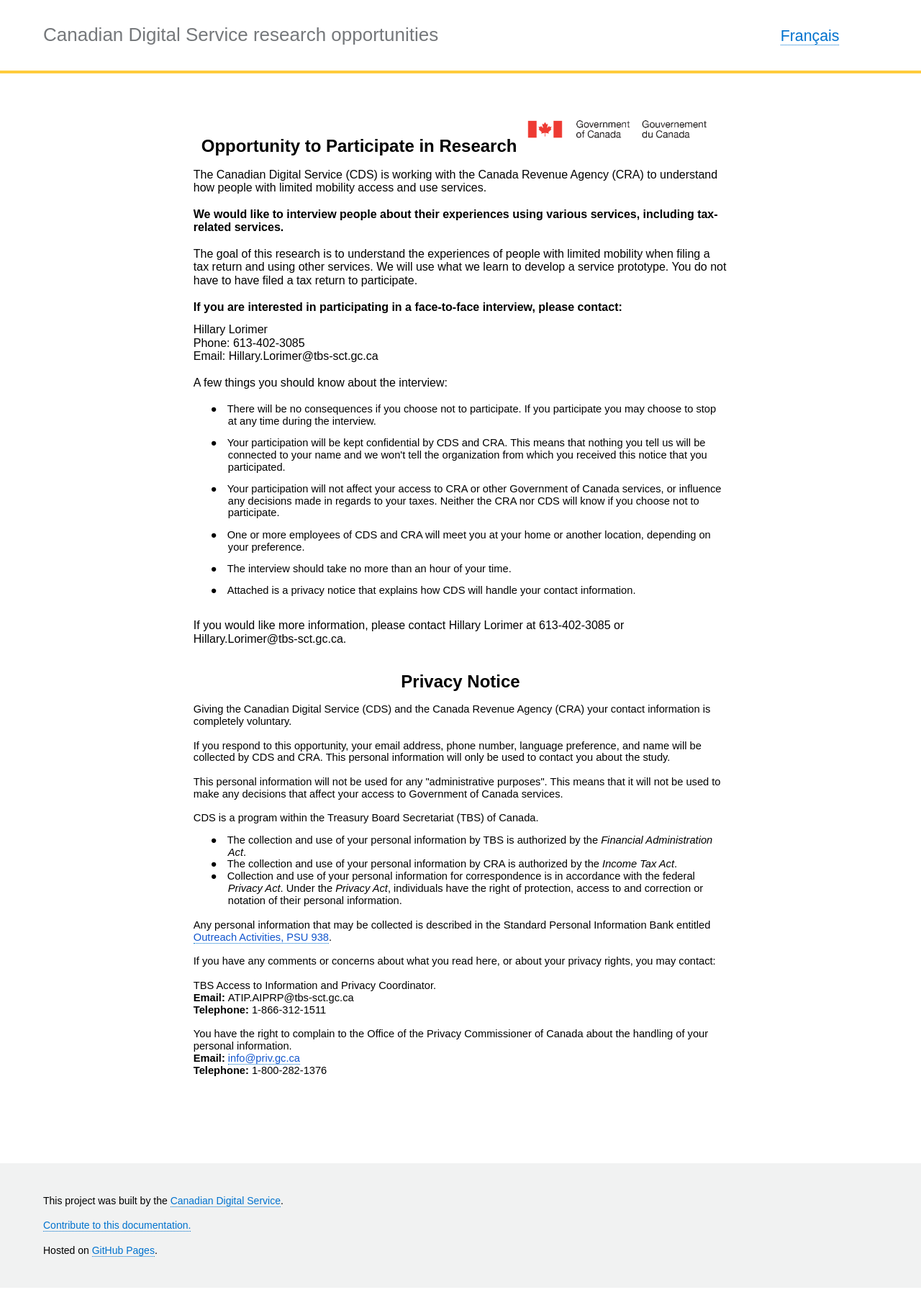
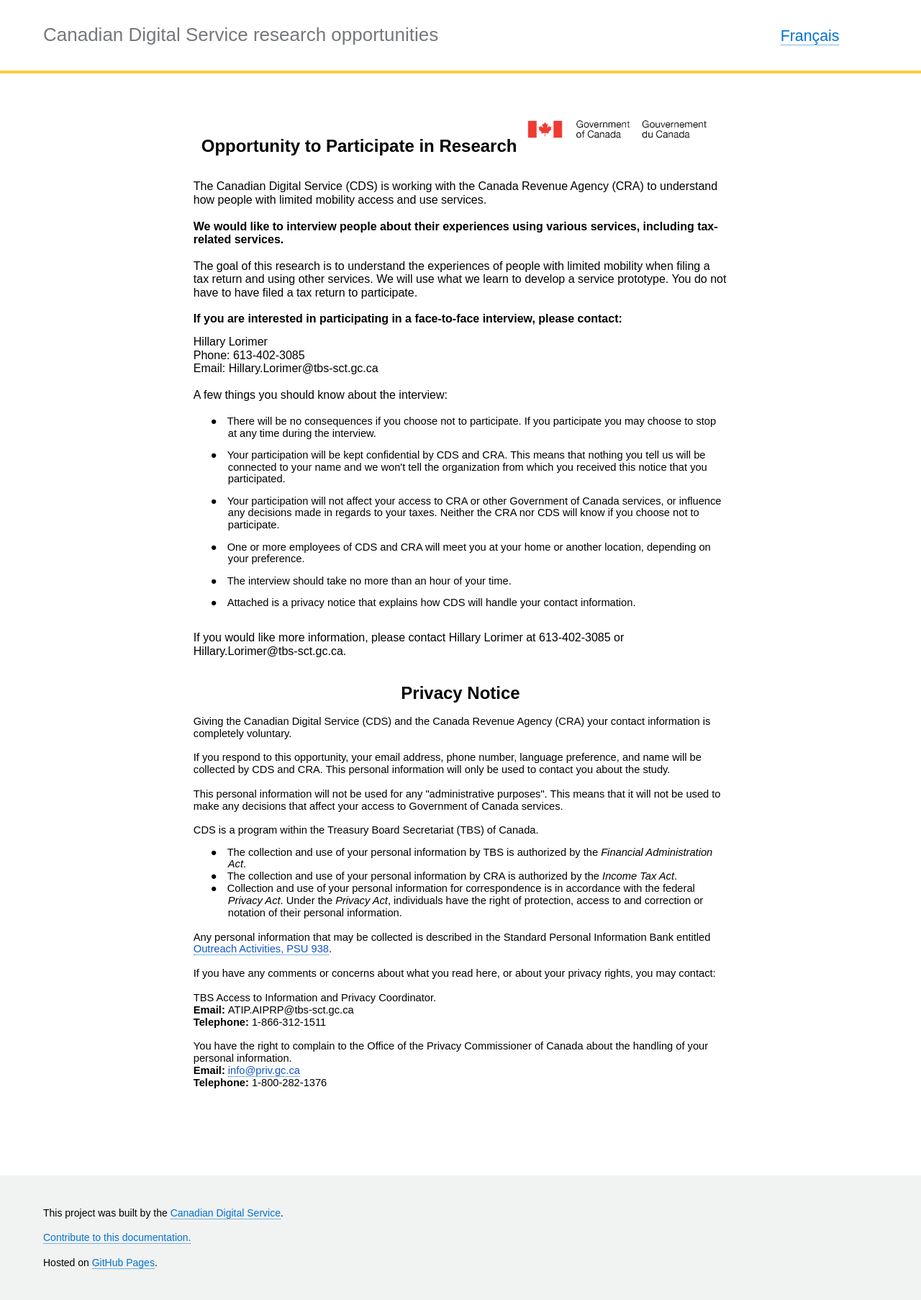
Before and after one commit to cds-snc/research-recherche, a Jekyll site: the page built from _pages/en/cra.html, in a window 1280 px wide. Shown: the whole page at 72% size. Built offline with Jekyll 4.4.1, drawn with Linux system fonts in a browser that asks for light colours.

Commit message:
Update cra.html

```diff
--- a/_pages/en/cra.html
+++ b/_pages/en/cra.html
@@ -160,7 +160,7 @@
          <img src="https://cds-snc.github.io/research-recherche/assets/img/GOC_logo.png" alt="Government of Canada logo" align="right" height="50"></img>
         <span lang="EN" style="font-size:12.0pt;line-height:115%">&nbsp;</span>
       </p>
-      <p class="MsoNormal" align="center" style="text-align:center">
+      <p align="center" style="text-align:center">
         <b
           ><span lang="EN" style="font-size:18.0pt;line-height:115%"
             >Opportunity to Participate in Research</span
```
